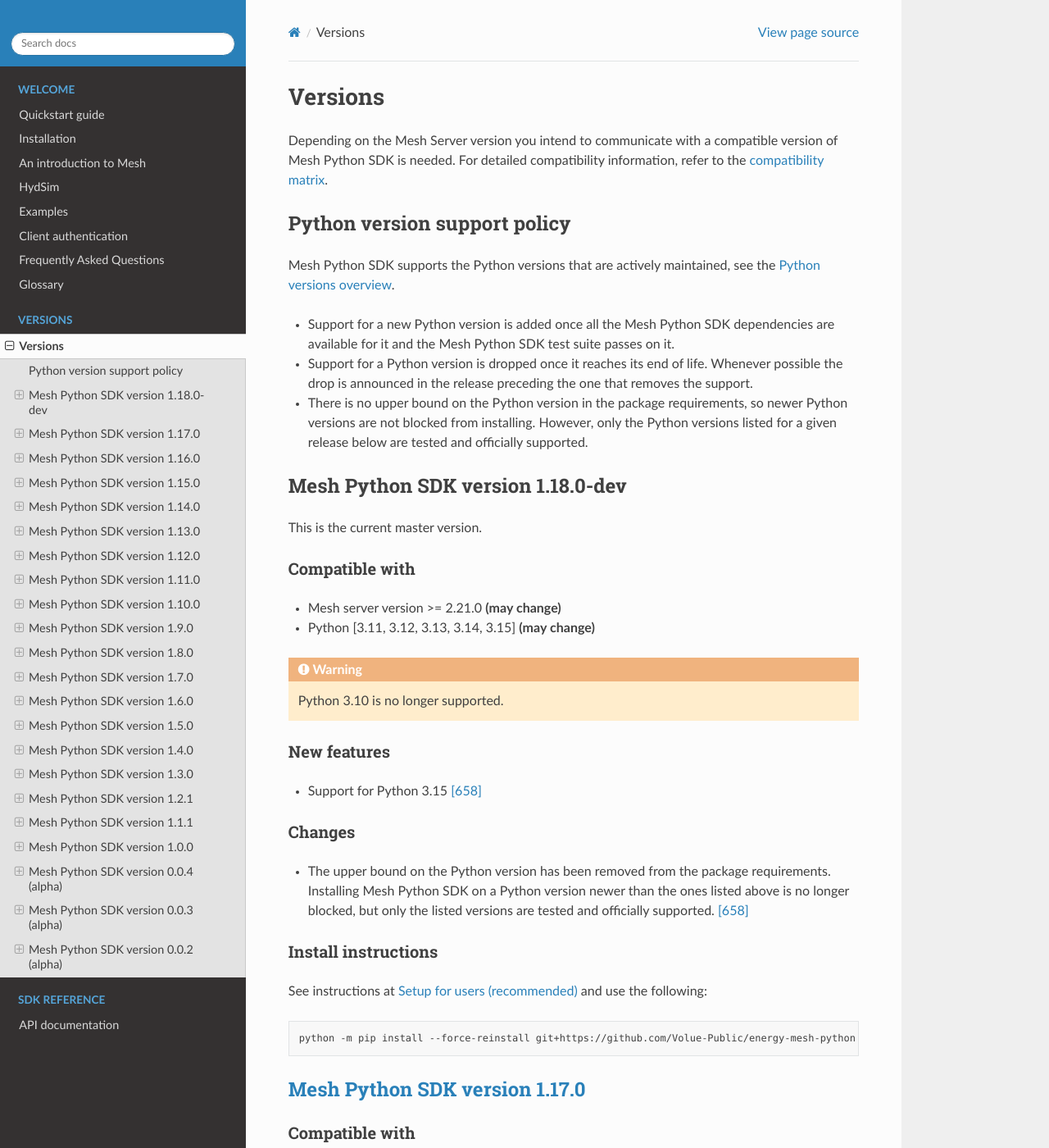
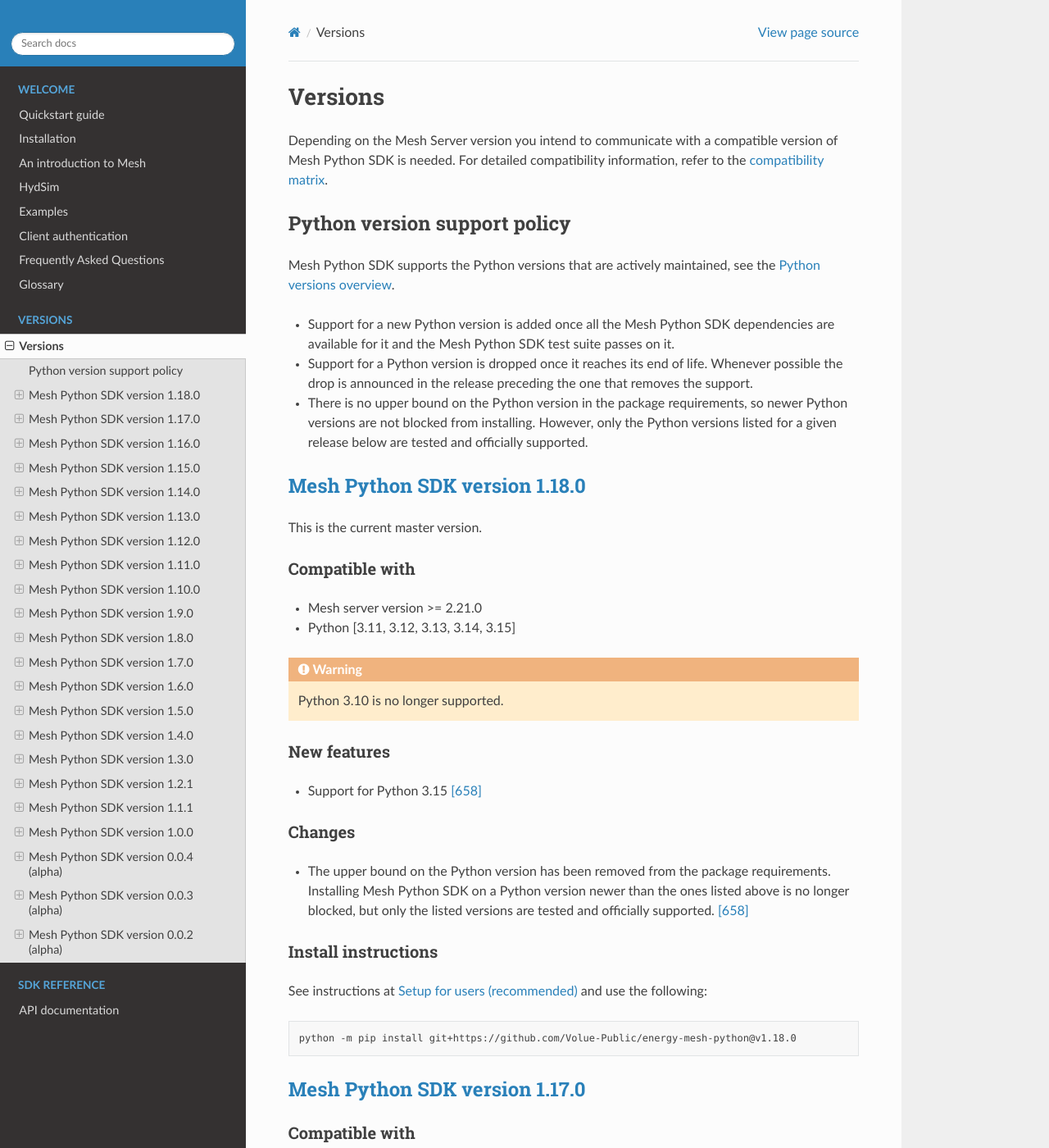
Before and after one commit to Volue-Public/energy-mesh-python, a Sphinx documentation site: the page built from docs/source/versions.rst, in a window 1280 px wide and 1400 px high. Shown: the whole window at 82% size. Built offline with Sphinx 7.4.7 and the Read the Docs theme 3.1.0, drawn with Linux system fonts in a browser that asks for light colours.

Commit message:
Release version 1.18 (#664)

```diff
--- a/docs/source/versions.rst
+++ b/docs/source/versions.rst
@@ -24,16 +24,16 @@
   supported.
 
 
-Mesh Python SDK version 1.18.0-dev
-**********************************
+`Mesh Python SDK version 1.18.0 <https://github.com/Volue-Public/energy-mesh-python/releases/tag/v1.18.0>`_
+***********************************************************************************************************
 
 This is the current master version.
 
 Compatible with
 ~~~~~~~~~~~~~~~~~~
 
-- Mesh server version >= 2.21.0 **(may change)**
-- Python [3.11, 3.12, 3.13, 3.14, 3.15] **(may change)**
+- Mesh server version >= 2.21.0
+- Python [3.11, 3.12, 3.13, 3.14, 3.15]
 
 .. warning::
     Python 3.10 is no longer supported.
@@ -58,7 +58,7 @@
 
 .. code-block:: bash
 
-    python -m pip install --force-reinstall git+https://github.com/Volue-Public/energy-mesh-python
+    python -m pip install git+https://github.com/Volue-Public/energy-mesh-python@v1.18.0
 
 
 `Mesh Python SDK version 1.17.0 <https://github.com/Volue-Public/energy-mesh-python/releases/tag/v1.17.0>`_
--- a/pyproject.toml
+++ b/pyproject.toml
@@ -1,6 +1,6 @@
 [tool.poetry]
 name = "volue.mesh"
-version = "1.18.0-dev"
+version = "1.18.0"
 description = ""
 license = "Proprietary"
 authors = ["Volue AS"]
```
